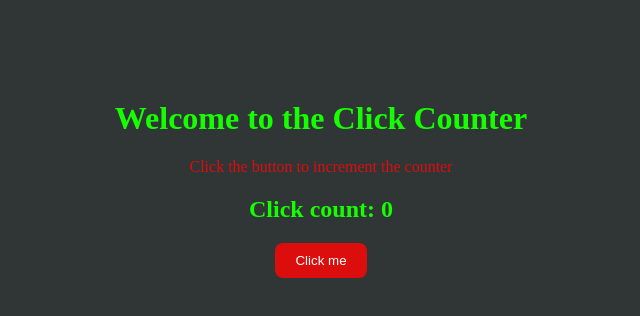
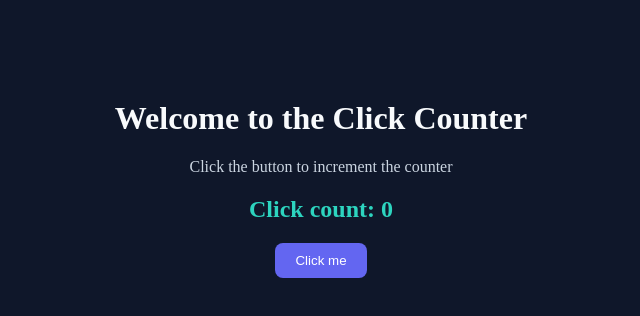
Before and after one commit to beyondruntime/click-counter, a plain HTML site: page index.html in a window 1280 px wide. Shown: the whole page, without its empty margins (319-959 px from the left). Drawn offline with Linux system fonts and the light colour scheme.

Commit message:
refract: improve color scheme

```diff
--- a/css/style.css
+++ b/css/style.css
@@ -1,24 +1,24 @@
 body {
-    background-color: #303636;
+    background-color:  #0f172a;
     font-family:  "Times New Roman", Times, sans-serif;
     margin-top: 100px;
     text-align: center;
 }
 
 h1 {
-    color: #15ff00;
+    color: #f8fafc;
 }
 
 p {
-     color: #db0d0d;
+     color:  #cbd5e1;
 }
 
 h2 {
-    color:  #15ff00;
+    color: #2dd4bf;
 }
 
 button {
-    background-color:  #db0d0d;
+    background-color: #6366f1;
     color: white;
     border: none;
     cursor:pointer;
@@ -27,6 +27,5 @@ button {
 }
 
 button:hover {
-    background-color: #15ff00;
-    color: #db0d0d;
+    background-color:  #4f46e5;
 }
```
